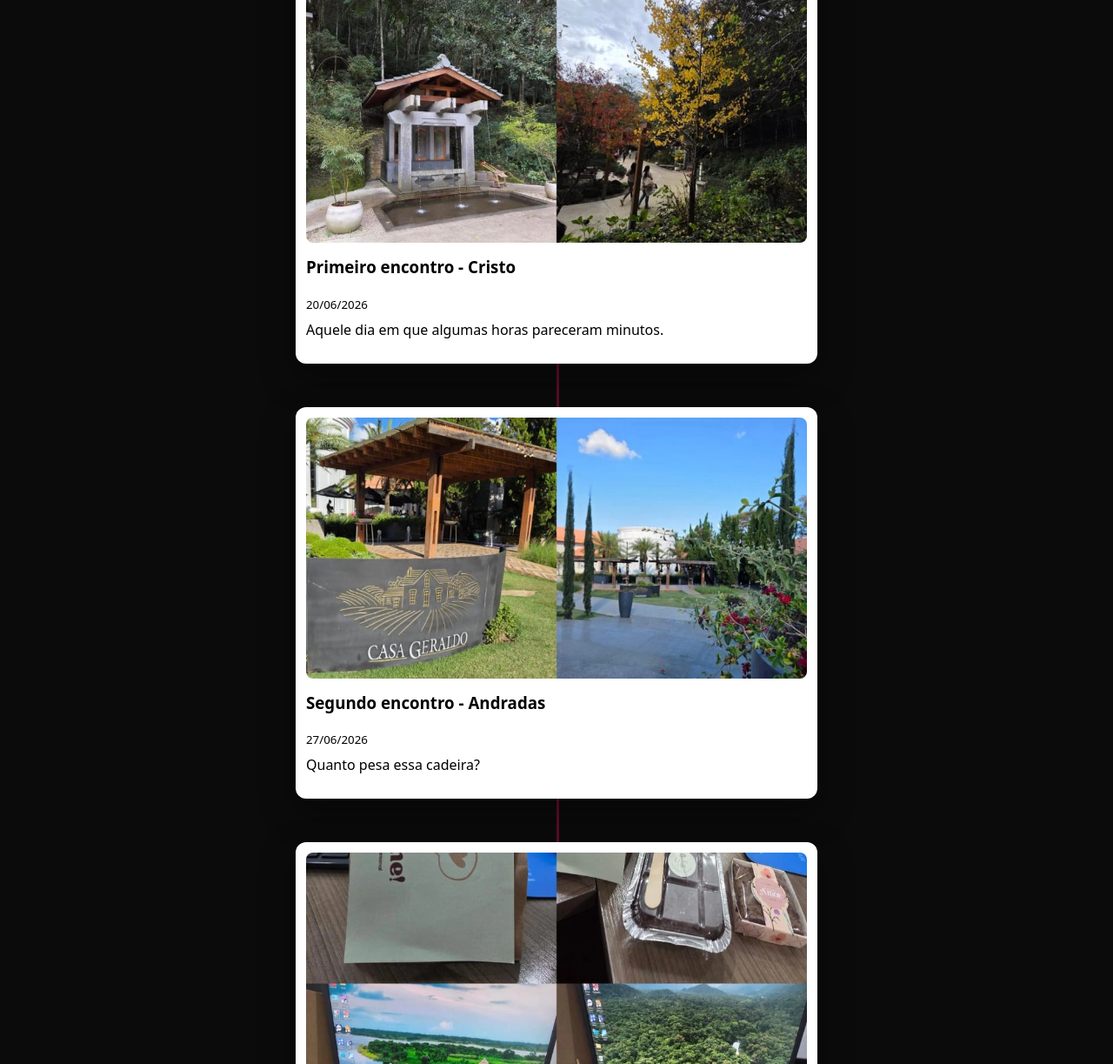
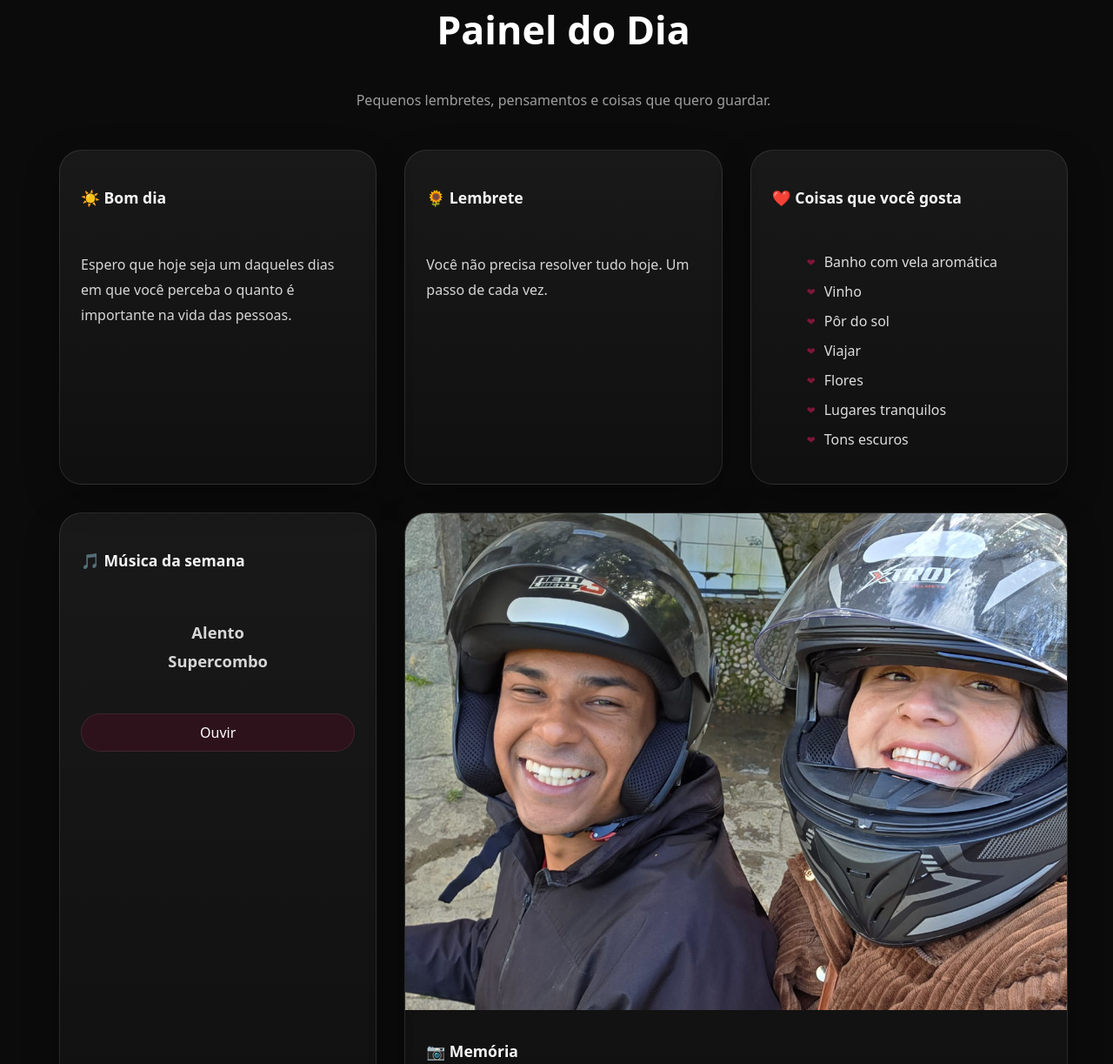
Before and after one commit to PatrickGimenes/nossas-memorias, a plain HTML site: page index.html in a window 1280 px wide. Shown: the part 1217-2440 px from the top of the page at 87% size. Drawn offline with nearby package versions, Linux system fonts and the light colour scheme; some packages are replaced by stand-ins of ours; a script that the page names is missing.

Commit message:
Atualizado timeline e adicionado nova seção

```diff
--- a/css/layout.css
+++ b/css/layout.css
@@ -1,3 +1,21 @@
+html,
+body {
+  width: 100%;
+  max-width: 100%;
+  overflow-x: hidden;
+}
+
+*,
+*::before,
+*::after {
+  box-sizing: border-box;
+}
+
+img {
+  display: block;
+  max-width: 100%;
+}
+
 body {
   background: var(--bg);
   color: var(--text);
--- /dev/null
+++ b/css/moodboard.css
@@ -0,0 +1,257 @@
+/* ==========================================
+   MOODBOARD
+   Mobile First
+========================================== */
+
+.daily-board {
+  width: min(1200px, 100%);
+
+  margin: 90px auto;
+
+  padding-inline: 20px;
+}
+
+.board-header {
+  text-align: center;
+
+  margin-bottom: 42px;
+}
+
+.board-header h2 {
+  font-size: clamp(2rem, 6vw, 2.8rem);
+
+  margin-top: 12px;
+
+  color: white;
+}
+
+.board-header p {
+  margin-top: 14px;
+
+  color: var(--muted);
+
+  max-width: 520px;
+
+  margin-inline: auto;
+
+  line-height: 1.8;
+}
+
+/* ========================= */
+
+.board-grid {
+  display: grid;
+
+  gap: 24px;
+}
+
+/* ========================= */
+
+.board-card {
+  background: linear-gradient(
+    180deg,
+    rgba(255, 255, 255, 0.06),
+    rgba(255, 255, 255, 0.025)
+  );
+
+  border: 1px solid rgba(255, 255, 255, 0.1);
+
+  border-radius: 26px;
+
+  padding: 24px;
+
+  display: flex;
+
+  flex-direction: column;
+
+  gap: 18px;
+
+  transition: 0.35s;
+
+  box-shadow: 0 15px 40px rgba(0, 0, 0, 0.28);
+}
+
+.board-card:hover {
+  transform: translateY(-6px);
+
+  border-color: rgba(255, 92, 168, 0.4);
+
+  box-shadow: 0 25px 60px rgba(0, 0, 0, 0.45);
+}
+
+/* ========================= */
+
+.board-card h3 {
+  display: flex;
+
+  align-items: center;
+
+  gap: 12px;
+
+  font-size: 1.1rem;
+}
+
+.board-card p {
+  color: #d6d6d6;
+
+  line-height: 1.8;
+}
+
+/* ========================= */
+
+.board-card ul {
+  list-style: none;
+
+  display: flex;
+
+  flex-direction: column;
+
+  gap: 12px;
+}
+
+.board-card li {
+  display: flex;
+
+  align-items: center;
+
+  gap: 10px;
+
+  color: #ddd;
+}
+
+.board-card li::before {
+  content: "❤";
+
+  color: var(--wine-light);
+
+  font-size: 0.75rem;
+}
+
+/* ========================= */
+
+.board-card.photo {
+  padding: 0;
+
+  overflow: hidden;
+}
+
+.board-card.photo img {
+  width: 100%;
+
+  aspect-ratio: 4/3;
+
+  object-fit: cover;
+}
+
+.board-card.photo h3,
+.board-card.photo p {
+  padding-inline: 24px;
+}
+
+.board-card.photo p {
+  padding-bottom: 24px;
+}
+
+/* ========================= */
+
+.board-card.quote {
+  border-left: 6px solid var(--wine);
+}
+
+.board-card.quote p {
+  font-style: italic;
+
+  font-size: 1.05rem;
+}
+
+/* ========================= */
+
+.board-card.message {
+  background: linear-gradient(
+    135deg,
+    rgba(91, 14, 40, 0.55),
+    rgba(255, 255, 255, 0.03)
+  );
+}
+
+/* ========================= */
+
+.board-card.playlist {
+  text-align: center;
+}
+
+.board-card.playlist p {
+  font-size: 1.15rem;
+
+  font-weight: 600;
+}
+
+.music-link {
+  display: inline-flex;
+
+  align-items: center;
+
+  justify-content: center;
+
+  gap: 8px;
+
+  margin-top: 8px;
+
+  padding: 10px 16px;
+
+  border-radius: 999px;
+
+  background: rgba(91, 14, 40, 0.35);
+
+  border: 1px solid rgba(255, 255, 255, 0.08);
+
+  color: white;
+
+  text-decoration: none;
+
+  transition: 0.25s;
+}
+
+.music-link:hover {
+  background: var(--wine);
+
+  transform: translateY(-2px);
+}
+
+/* ========================= */
+/* TABLETS */
+/* ========================= */
+
+@media (min-width: 700px) {
+  .board-grid {
+    grid-template-columns: repeat(2, minmax(0, 1fr));
+
+    gap: 28px;
+  }
+}
+
+/* ========================= */
+/* NOTEBOOK */
+/* ========================= */
+
+@media (min-width: 1100px) {
+  .board-grid {
+    grid-template-columns: repeat(3, minmax(0, 1fr));
+
+    gap: 32px;
+  }
+
+  .board-card.photo {
+    grid-column: span 2;
+  }
+}
+
+/* ========================= */
+/* DESKTOP GRANDE */
+/* ========================= */
+
+@media (min-width: 1450px) {
+  .board-grid {
+    gap: 36px;
+  }
+}
--- a/index.html
+++ b/index.html
@@ -36,6 +36,7 @@
     <link rel="stylesheet" href="css/reset.css" />
     <link rel="stylesheet" href="css/layout.css" />
     <link rel="stylesheet" href="css/timeline.css" />
+    <link rel="stylesheet" href="css/moodboard.css" />
   </head>
 
   <body>
@@ -63,6 +64,18 @@
           <div id="theme-secret">🎨</div>
         </div>
       </section>
+
+      <section class="daily-board">
+        <div class="board-header">
+          <span class="chapter">Nosso Cantinho</span>
+
+          <h2>Painel do Dia</h2>
+          <p>Pequenos lembretes, pensamentos e coisas que quero guardar.</p>
+        </div>
+
+        <div class="board-grid" id="daily-board-content"></div>
+      </section>
+
       <section class="timeline-section">
         <div class="timeline-line"></div>
 
@@ -134,6 +147,7 @@
     <script src="js/timeline.js"></script>
     <script src="js/easter-eggs.js"></script>
     <script src="js/gallery.js"></script>
+    <script src="js/moodboard.js"></script>
     <script src="js/app.js"></script>
   </body>
 </html>
--- a/js/app.js
+++ b/js/app.js
@@ -1,5 +1,5 @@
 new Typed("#typing", {
-  strings: ["Nossa Linha do Tempo", "Bárbara", "Patrick", "Casal? kkkkk"],
+  strings: ["A linha", "do tempo", "de um casal!", "Bárbara", "Patrick"],
 
   typeSpeed: 60,
   backSpeed: 40,
--- a/js/data.js
+++ b/js/data.js
@@ -19,33 +19,33 @@ const memories = [
     description: "O primeiro de muitos.",
   },
   {
-    title: "Terceiro encontro - Pizza na roça",
+    title: "Terceiro encontro - Festa do biscoito",
     date: "2026-07-11",
-    image: "assets/photos/date04.webp",
-    description: "É tão boa quanto a italiana?",
+    image: "assets/photos/date04.jpeg",
+    description: "Estou em duvida entre: Socorro, essa mulher está me batendo e Olha o quebra-mola!",
   },
+  // {
+  //   title: "Quarto encontro - Caldas",
+  //   date: "2026-07-18",
+  //   image: "assets/photos/date05.jpeg",
+  //   description: "Eu já falei que gosto de ir para Caldas?",
+  // },
   {
-    title: "Quarto encontro - Caldas",
-    date: "2026-07-18",
-    image: "assets/photos/date05.jpeg",
-    description: "Eu já falei que gosto de ir para Caldas?",
-  },
-  {
-    title: "Quinto encontro - Holambra",
+    title: "Quarto encontro - Holambra",
     date: "2026-07-25",
-    image: "assets/photos/date06.jpg",
+    image: "assets/photos/date05.jpg",
     description: "Uma flor para uma flor!",
   },
   {
-    title: "Sexto encontro - Serra Negra",
+    title: "Quinto encontro - Serra Negra",
     date: "2026-08-01",
-    image: "assets/photos/date07.jpg",
+    image: "assets/photos/date06.jpg",
     description: "Parece a Itália, então deve ter pizza italiana.",
   },
-  {
-    title: "Sétimo encontro - Soberano Steak House",
-    date: "2026-08-08",
-    image: "assets/photos/date08.jfif",
-    description: "Vai um churras?",
-  },
+  // {
+  //   title: "Sétimo encontro - Soberano Steak House",
+  //   date: "2026-08-08",
+  //   image: "assets/photos/date08.jfif",
+  //   description: "Vai um churras?",
+  // },
 ];
--- /dev/null
+++ b/js/moodboard.js
@@ -0,0 +1,120 @@
+const board = {
+  updated: "13 de Julho",
+
+  cards: [
+    {
+      type: "message",
+      icon: "☀️",
+      title: "Bom dia",
+      content:
+        "Espero que hoje seja um daqueles dias em que você perceba o quanto é importante na vida das pessoas.",
+    },
+
+    {
+      type: "quote",
+      icon: "🌻",
+      title: "Lembrete",
+      content: "Você não precisa resolver tudo hoje. Um passo de cada vez.",
+    },
+
+    {
+      type: "likes",
+      icon: "❤️",
+      title: "Coisas que você gosta",
+      items: [
+        "Banho com vela aromática",
+        "Vinho",
+        "Pôr do sol",
+        "Viajar",
+        "Flores",
+        "Lugares tranquilos",
+        "Tons escuros",
+      ],
+    },
+
+    {
+      type: "playlist",
+      icon: "🎵",
+      title: "Música da semana",
+      song: "Alento",
+      artist: "Supercombo",
+      url: "https://youtu.be/4xw6HvgkS94?si=eB16je8Rc_Y1wXQt",
+    },
+
+    {
+      type: "photo",
+      icon: "📷",
+      title: "Memória",
+      image: "assets/photos/we.jpeg",
+      caption: "Nossa primeira foto juntos.",
+    },
+  ],
+};
+
+//Moodboard
+
+const container = document.getElementById("daily-board-content");
+
+container.innerHTML = board.cards
+  .map((card) => {
+    if (card.type === "likes") {
+      return `
+        <div class="board-card ${card.type}">
+            <h3>${card.icon} ${card.title}</h3>
+
+            <ul>
+                ${card.items.map((i) => `<li>${i}</li>`).join("")}
+            </ul>
+        </div>
+        `;
+    }
+
+    if (card.type === "photo") {
+      return `
+        <div class="board-card photo">
+
+            <img src="${card.image}">
+
+            <h3>${card.icon} ${card.title}</h3>
+
+            <p>${card.caption}</p>
+
+        </div>
+        `;
+    }
+
+    if (card.type === "playlist") {
+      return `
+        <div class="board-card playlist">
+
+            <h3>${card.icon} ${card.title}</h3>
+
+            <p>
+                <strong>${card.song}</strong><br>
+                ${card.artist}
+            </p>
+
+            <a
+                href="${card.url}"
+                target="_blank"
+                rel="noopener noreferrer"
+                class="music-link"
+            >
+                Ouvir
+            </a>
+
+        </div>
+    `;
+    }
+
+    return `
+        <div class="board-card">
+
+            <h3>${card.icon} ${card.title}</h3>
+
+            <p>${card.content}</p>
+
+        </div>
+    `;
+  })
+  .join("");
```
Also changed, not shown: js/types.js (added, +47 -0 lines), assets/photos/date04.jpeg (added), assets/photos/date05.jpeg (deleted), assets/photos/date07.jpg (deleted), assets/photos/we.jpeg (added), 1 other file.
